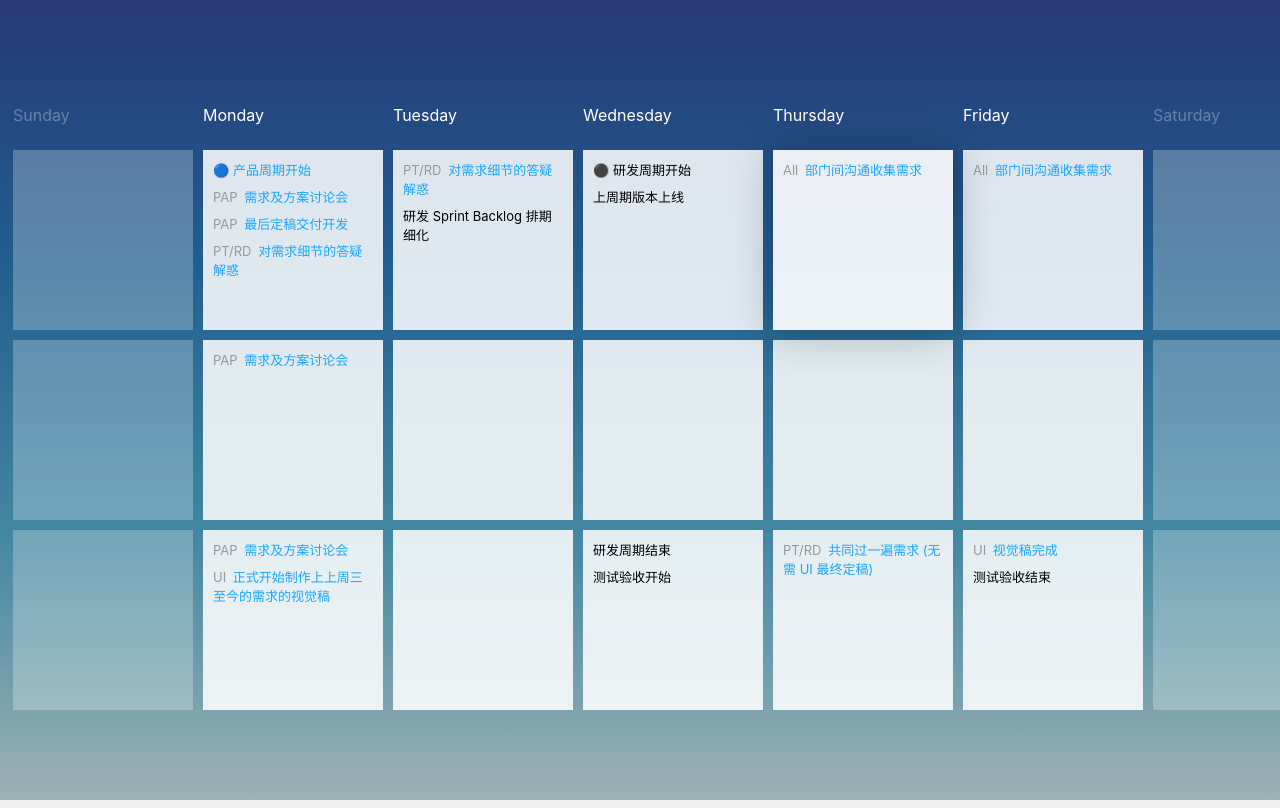
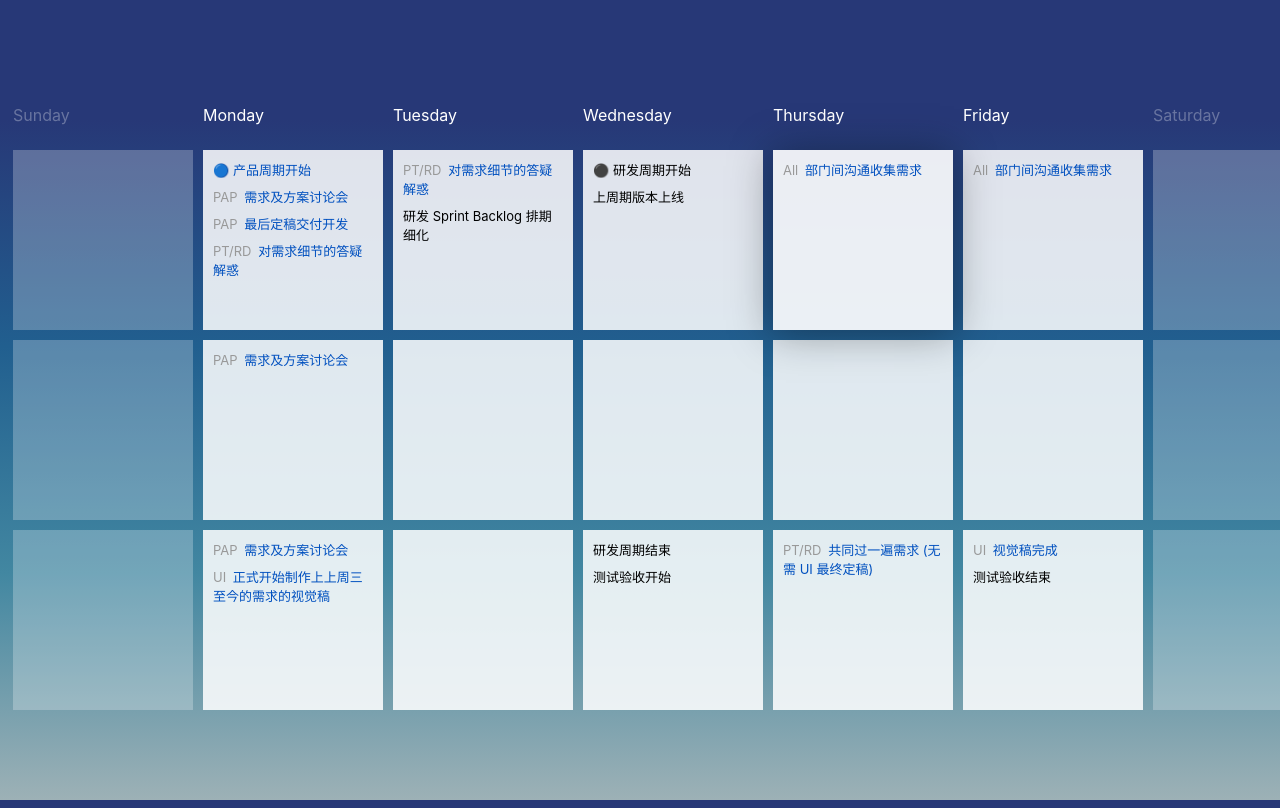
Before and after one commit to joyneop/zscal, a plain HTML site: page index.html in a window 1280 px wide. Drawn offline with Linux system fonts and the light colour scheme.

Commit message:
Micro adjustment

```diff
--- a/index.html
+++ b/index.html
@@ -9,13 +9,15 @@
         }
         html {
             font-size: 14px;
+            height: 100%;
         }
         body {
             font-family: -apple-system, 'SF UI Text', 'Helvetica Neue', 'Helvetica', 'Arial', 'PingFang SC', 'Source Han Sans SC';
             font-weight: 400;
             color: #000;
-            background: #EEE linear-gradient(#273877, #215F8F, #4287A1, #9DB1B6) fixed no-repeat center;
+            background: #EEE linear-gradient(#273877 15%, #215F8F, #4287A1, #9DB1B6) fixed no-repeat center;
             background-size: cover;
+            height: 100%;
         }
         .cont {
             position: fixed;
@@ -56,7 +58,7 @@
         .cell[data-today="true"],
         .cell:not(:nth-child(1)):not(:nth-child(7)):hover {
             background: rgba(255, 255, 255, 0.91);
-            box-shadow: rgba(0, 0, 0, 0.25) 0 3px 40px 1px;
+            box-shadow: rgba(0, 0, 0, 0.35) 0 3px 40px 1px;
             position: relative;
         }
         .cell[data-today="true"] {
@@ -67,7 +69,7 @@
             transition: all ease 10ms;
         }
         .cell[data-today="true"]:not(:nth-child(1)):not(:nth-child(7)):hover {
-            box-shadow: rgba(0, 0, 0, 0.42) 0 3px 55px 1px;
+            box-shadow: rgba(0, 0, 0, 0.62) 0 3px 55px 1px;
             z-index: 2000;
         }
         .clear {
@@ -84,7 +86,7 @@
             color: #000;
         }
         .azure {
-            color: #19A6FD;
+            color: #0050BF;
         }
         .ruby {
             color: #FE4242;
```
